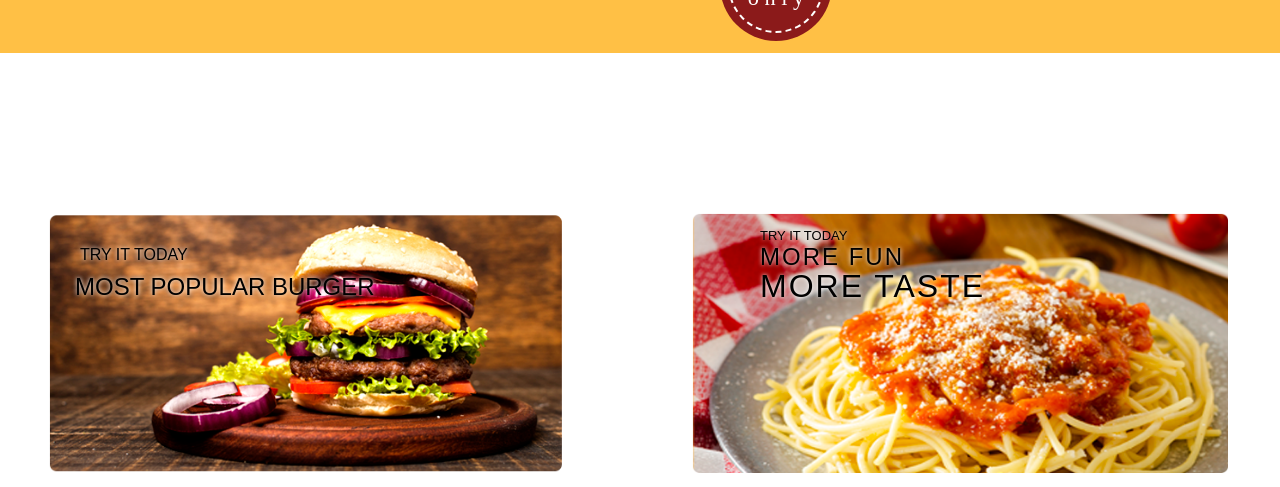
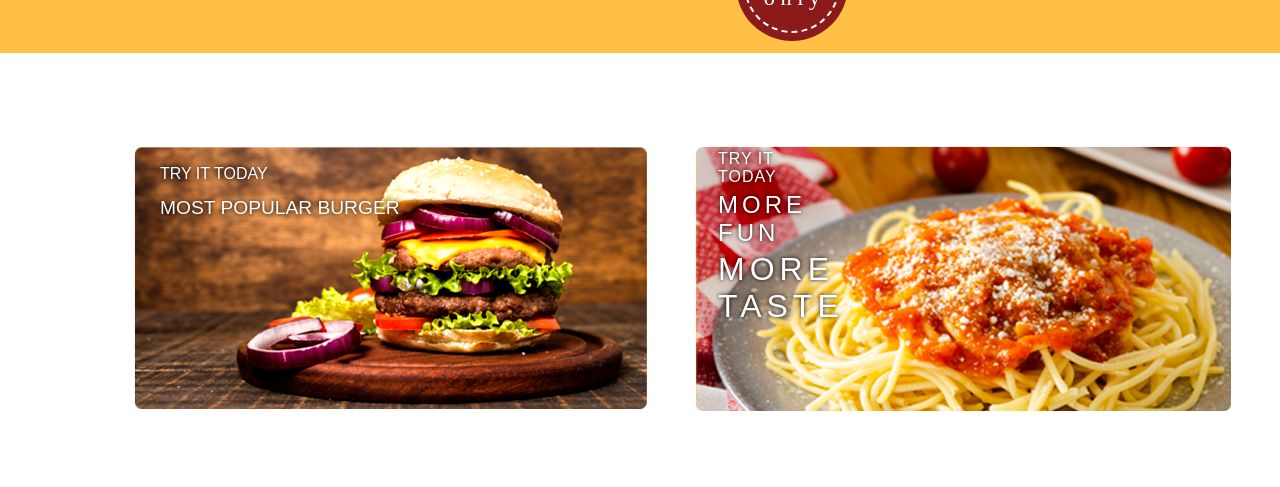
Before and after one commit to erfann1383/burger-web1, a website built with Vite: page index.html in a window 1280 px wide. Shown: the part 487-974 px from the top of the page. After the commit the page ends 912 px from the top, so only its background shows below. Built offline with nearby package versions, Linux system fonts and the light colour scheme.

Commit message:
bug fixed

```diff
--- a/index.html
+++ b/index.html
@@ -38,7 +38,20 @@
 
 
     </div>
-    <div class="picture-container">
+     <a class="img-wrapper" href="./page1.html">
+      <img class="tyb" src="./img/main-img/Burger Image1.png" alt="USAburger" />
+      <div class="tyb-txt1">TRY IT TODAY</div>
+      <div class="tyb-txt2">MOST POPULAR BURGER</div>
+     </a>
+
+     <a class="img-wrapper" href="./page2.html">
+      <img class="aidin" src="./img/main-img/Image.png" alt="Italianfood">
+      <div class="aidin-txt1">TRY IT TODAY</div>
+      <div class="aidin-txt2">MORE FUN</div>
+      <div class="aidin-txt3">MORE TASTE</div>
+     </a>
+
+    <!-- <div class="picture-container">
       <a href="./page1.html">
         <div class="tyb-txt1">TRY IT TODAY</div>
         <div class="tyb-txt2">MOST POPULAR BURGER</div>
@@ -50,6 +63,6 @@
       <div class="aidin-txt3">MORE TASTE</div>
       <img class="aidin" src="./img/main-img/Image.png" alt="Italianfood" />
       </a>
-    </div>
+    </div> -->
   </body>
 </html>
--- a/major.css
+++ b/major.css
@@ -101,7 +101,7 @@ html {
   align-items: center;
   background-color: #8b1a1a;
   position: absolute;
-  right: 19rem;
+  right: 18rem;
   top: 20rem;
   animation: slideInFromRight 1.5s ease-out forwards;
 }
@@ -118,87 +118,78 @@ html {
   text-align: center;
 }
 
-.picture-container {
-  display: flex;
-  justify-content: center;
-  justify-content: space-around;
-  margin-top: 70px;
+.img-wrapper {
   position: relative;
+  display: inline-block;
 }
 
-.picture-container .tyb {
+.img-wrapper .tyb {
+  display: block;
   width: 554px;
-  height: 360px;
-  border-radius: 0;
-  cursor: pointer;
+  height: 368px;
+  transition: filter 0.3s ease;
+  margin-left: 8rem;
   transition: all 0.5s ease;
 }
-.picture-container .tyb:hover {
+.img-wrapper .aidin {
+  display: block;
+  width: 554px;
+  height: 265px;
+  transition: filter 0.3s ease;
+  bottom: 0.6rem;
+  position: absolute;
+  transition: all 0.5s ease;
+}
+
+.img-wrapper:hover .tyb,
+.img-wrapper:hover .aidin {
   filter: contrast(150%);
   transform: scale(1.05);
 }
-
-.picture-container .tyb-txt1 {
+.tyb-txt1,
+.tyb-txt2,
+.aidin-txt1,
+.aidin-txt2,
+.aidin-txt3 {
   position: absolute;
-  left: 5rem;
-  top: 7.6875rem;
-  color: black;
+  color: white;
   font-family: sans-serif;
-  text-shadow: 0 0 0.25rem #fff;
+  text-shadow: 0 0 0.25rem #000000;
+  transition: opacity 0.3s ease;
 }
 
-.picture-container .tyb-txt2 {
-  position: absolute;
-  left: 4.6875rem;
-  top: 9.375rem;
-  color: black;
-  font-family: sans-serif;
-  font-size: x-large;
-  transition: all 0.5s ease;
-  text-shadow: 0 0 0.25rem #fff;
+.img-wrapper:hover .tyb-txt1,
+.img-wrapper:hover .tyb-txt2,
+.img-wrapper:hover .aidin-txt1,
+.img-wrapper:hover .aidin-txt2,
+.img-wrapper:hover .aidin-txt3 {
+  opacity: 0;
 }
 
-.picture-container .aidin {
-  width: 554px;
-  height: 260px;
-  margin-top: 90px;
-  border-radius: 0;
-  cursor: pointer;
-  transition: all 0.5s ease;
+.tyb-txt1 {
+  left: 10rem;
+  top: 7rem;
 }
-
-.picture-container .aidin:hover {
-  filter: contrast(150%);
-  transform: scale(1.05);
+.tyb-txt2 {
+  left: 10rem;
+  top: 9rem;
+  font-size: larger;
 }
-
-.picture-container .aidin-txt1 {
-  position: absolute;
-  left: 47.5rem;
-  top: 6.5625rem;
-  color: black;
-  font-family: sans-serif;
-  font-size: small;
-  text-shadow: 0 0 0.25rem #fff;
+.aidin-txt1 {
+  bottom: 14.7rem;
+  left: 2rem;
+  font-size: medium;
+  letter-spacing: 1px;
 }
-
-.picture-container .aidin-txt2 {
-  position: absolute;
-  letter-spacing: 0.125rem;
-  left: 47.5rem;
-  top: 7.5rem;
+.aidin-txt2 {
+  bottom: 10.9rem;
+  left: 2rem;
   font-size: x-large;
-  color: black;
-  font-family: sans-serif;
-  text-shadow: 0 0 0.25rem #fff;
+  letter-spacing: 4px;
 }
-.picture-container .aidin-txt3 {
-  position: absolute;
-  letter-spacing: 0.125rem;
-  left: 47.5rem;
-  top: 9.0625rem;
+.aidin-txt3 {
+  bottom: 6rem;
+  left: 2rem;
   font-size: xx-large;
-  color: black;
-  font-family: sans-serif;
-  text-shadow: 0 0 0.25rem #fff;
+  letter-spacing: 5px;
 }
```
